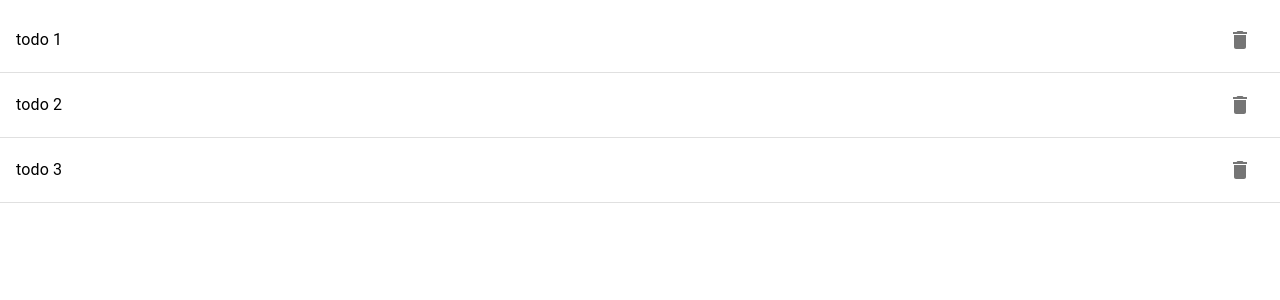
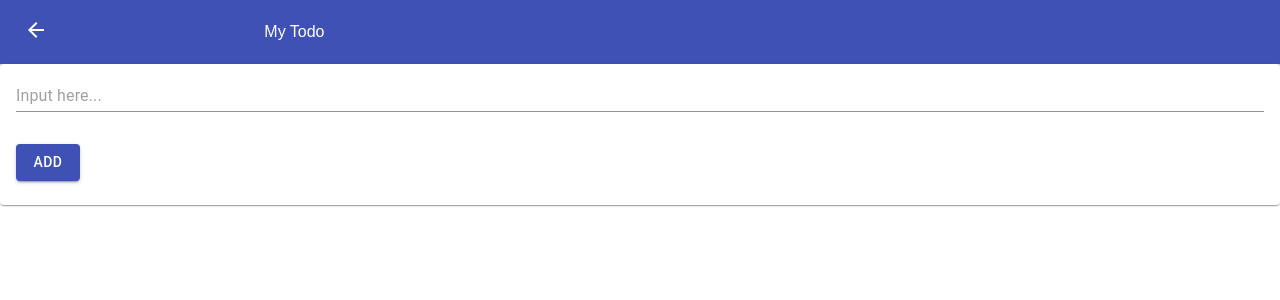
Before and after one commit to kantasasakimaru/react_todo_app, a React (Create React App) app: page /todos/add in a window 1280 px wide. Shown: the top 300 px of the page. Built offline with nearby package versions, Linux system fonts and the light colour scheme.

Commit message:
Todo Listをmaterial uiを用いて作成

```diff
--- a/src/App.js
+++ b/src/App.js
@@ -1,51 +1,16 @@
 import React, { Component } from 'react';
-import List from '@material-ui/core/List';
-import ListItem from '@material-ui/core/ListItem';
-import ListItemText from '@material-ui/core/ListItemText';
-import IconButton from '@material-ui/core/IconButton';
-import DeletIcon from '@material-ui/icons/Delete';
-import Divider from '@material-ui/core/Divider';
+import { Route } from 'react-router-dom';
+import TodoForm from './component/TodoForm';
+import TodoList from './component/TodoList';
 
 class App extends Component {
 
-  constructor(props) {
-    super(props);
-    this.state = {
-      todos: [
-        { id: "1", text: "todo 1" },
-        { id: "2", text: "todo 2" },
-        { id: "3", text: "todo 3" }
-      ]
-    };
-  }
-
-  deleteTodo(id) {
-    let todos = this.state.todos;
-    todos = todos.filter((todo) => todo.id !== id);
-    this.setState({ todos: todos });
-  }
-
   render() {
     return (
-      <List>
-        {
-          this.state.todos.map((todo) => {
-            return (
-              <div>
-                <ListItem key={todo.id}>
-                  <ListItemText>{todo.text}</ListItemText>
-                  <IconButton variant="fab" aria-label="delete"
-                    onClick={this.deleteTodo.bind(this, todo.id)}>
-                    <DeletIcon />
-                  </IconButton>
-                </ListItem>
-                <Divider />
-              </div>
-            )
-          })
-        }
-      </List>
-
+      <div>
+        <Route path="/" component={TodoList} exact={true} />
+        <Route path="/todos/add" component={TodoForm} />
+      </div>
     )
   }
 }
--- /dev/null
+++ b/src/component/TodoForm.css
@@ -0,0 +1,3 @@
+.input-field{
+    width: 100%;
+}
--- a/src/component/TodoForm.js
+++ b/src/component/TodoForm.js
@@ -1,5 +1,15 @@
 import React, { Component } from 'react';
 import { Link } from 'react-router-dom';
+import AppBar from '@material-ui/core/AppBar';
+import Toolbar from '@material-ui/core/Toolbar';
+import Typography from '@material-ui/core/Typography';
+import ArrowBack from '@material-ui/icons/ArrowBack';
+import Card from '@material-ui/core/Card';
+import CardContent from '@material-ui/core/CardContent';
+import CardAction from '@material-ui/core/CardContent';
+import TextFild from '@material-ui/core/TextField';
+import Button from '@material-ui/core/Button';
+import './TodoForm.css'
 
 class TodoForm extends Component {
 
@@ -28,14 +38,30 @@ class TodoForm extends Component {
     render() {
         return (
             <div>
-                <Link to="/">Back</Link>
-                <br />
-                <input value={this.state.newTodo}
-                    onChange={this.handleChange.bind(this)}
-                    placeholder="Input here..."
-                />
-
-                <button onClick={this.addTodo.bind(this)}>ADD</button>
+                <AppBar position="static">
+                    <Toolbar>
+                        <Link to="/" className="tolbar-left">
+                            <ArrowBack style={{ color: 'white' }} />
+                        </Link>
+                        <Typography variant="title" color="inherit" className="toolbar-center">
+                            My Todo
+                        </Typography>
+                    </Toolbar>
+                </AppBar>
+                <Card>
+                    <CardContent>
+                        <TextFild value={this.state.newTodo}
+                            onChange={this.handleChange.bind(this)}
+                            placeholder="Input here..."
+                            className="input-field" />
+                    </CardContent>
+                    <CardAction>
+                        <Button variant="contained" color="primary"
+                            onClick={this.addTodo.bind(this)}>
+                            ADD
+                        </Button>
+                    </CardAction>
+                </Card>
             </div>
         );
     }
--- /dev/null
+++ b/src/component/TodoList.css
@@ -0,0 +1,5 @@
+.bottom-right {
+    position: fixed;
+    bottom: 10px;
+    right: 10px;
+}
--- a/src/component/TodoList.js
+++ b/src/component/TodoList.js
@@ -1,4 +1,17 @@
 import React, { Component } from 'react';
+import AppBar from '@material-ui/core/AppBar';
+import Toolbar from '@material-ui/core/Toolbar';
+import Typography from '@material-ui/core/Typography';
+import List from '@material-ui/core/List';
+import ListItem from '@material-ui/core/ListItem';
+import ListItemText from '@material-ui/core/ListItemText';
+import Button from '@material-ui/core/Button';
+import IconButton from '@material-ui/core/IconButton';
+import AddIcon from '@material-ui/icons/Add';
+import DeleteIcon from '@material-ui/icons/Delete';
+import Divider from '@material-ui/core/Divider';
+import './TodoList.css'
+import { Link } from '@material-ui/core';
 
 class TodoList extends Component {
 
@@ -29,21 +42,40 @@ class TodoList extends Component {
     render() {
         return (
             <div>
-                <button onClick={this.addTodo.bind(this)}>ADD</button>
-                <h5>Todo List</h5>
-                <ul>
-                    {
-                        this.state.todos.map((todo, i) => {
-                            return (
-                                <li key={i}>{todo}
-                                    <button onClick={this.deleteTodo.bind(this, i)}>DEL</button>
-                                </li>
-                            )
-                        })
+                <AppBar position="static">
+                    <Toolbar>
+                        <div className="toolbar-left"></div>
+                        <Typography variant="title" color="inherit" className="toolbar-center">
+                            My Todo
+                        </Typography>
+                    </Toolbar>
+                </AppBar>
+                <List>
+                    {this.state.todos.map((todo, i) => {
+                        return (
+                            <div>
+                                <ListItem key={i}>
+                                    <ListItemText>{todo}</ListItemText>
+                                    <IconButton aria-label="Delete"
+                                        onClick={this.deleteTodo.bind(this, i)}>
+                                        <DeleteIcon />
+                                    </IconButton>
+                                </ListItem>
+                                <Divider />
+                            </div>
+                        )
+                    })
                     }
-                </ul>
+                </List>
+
+                <div className="bottom-right">
+                    <Button variant="fab" color="primary" aria-label="Add"
+                        onClick={this.addTodo.bind(this)}>
+                        <AddIcon />
+                    </Button>
+                </div>
             </div>
-        )
+        );
     }
 }
 
--- a/src/index.css
+++ b/src/index.css
@@ -1,13 +1,15 @@
 body {
   margin: 0;
-  font-family: -apple-system, BlinkMacSystemFont, 'Segoe UI', 'Roboto', 'Oxygen',
-    'Ubuntu', 'Cantarell', 'Fira Sans', 'Droid Sans', 'Helvetica Neue',
-    sans-serif;
-  -webkit-font-smoothing: antialiased;
-  -moz-osx-font-smoothing: grayscale;
+  padding: 0;
+  font-family: sans-serif;
 }
 
-code {
-  font-family: source-code-pro, Menlo, Monaco, Consolas, 'Courier New',
-    monospace;
+.toolbar-left {
+  widows: 30%;
+  text-align: left;
 }
+
+.toolbar-center {
+  width: 40%;
+  text-align: center;
+}
```
